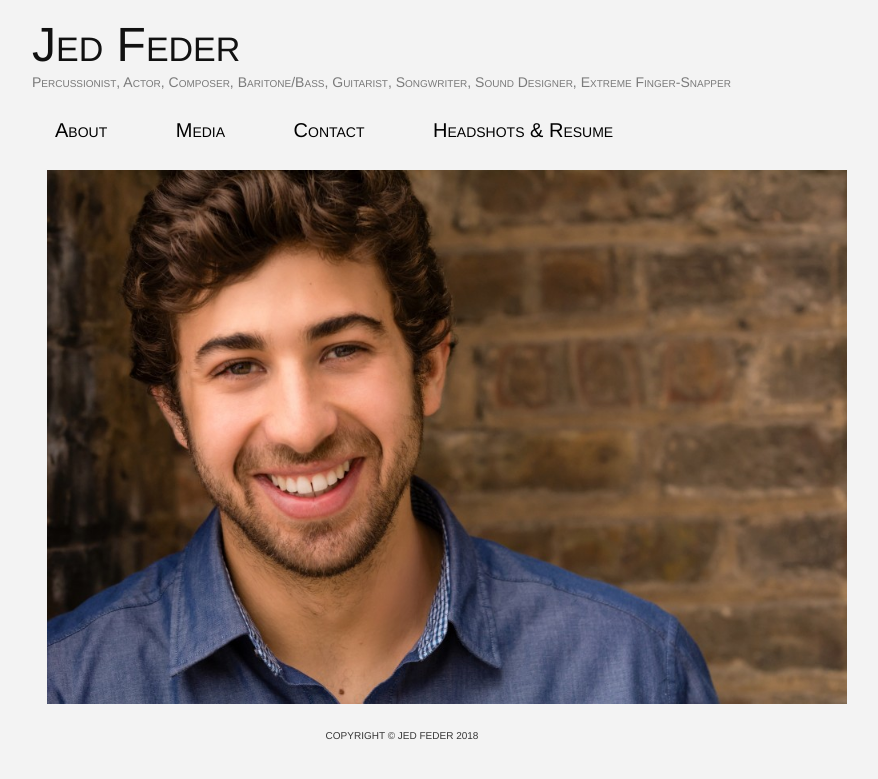
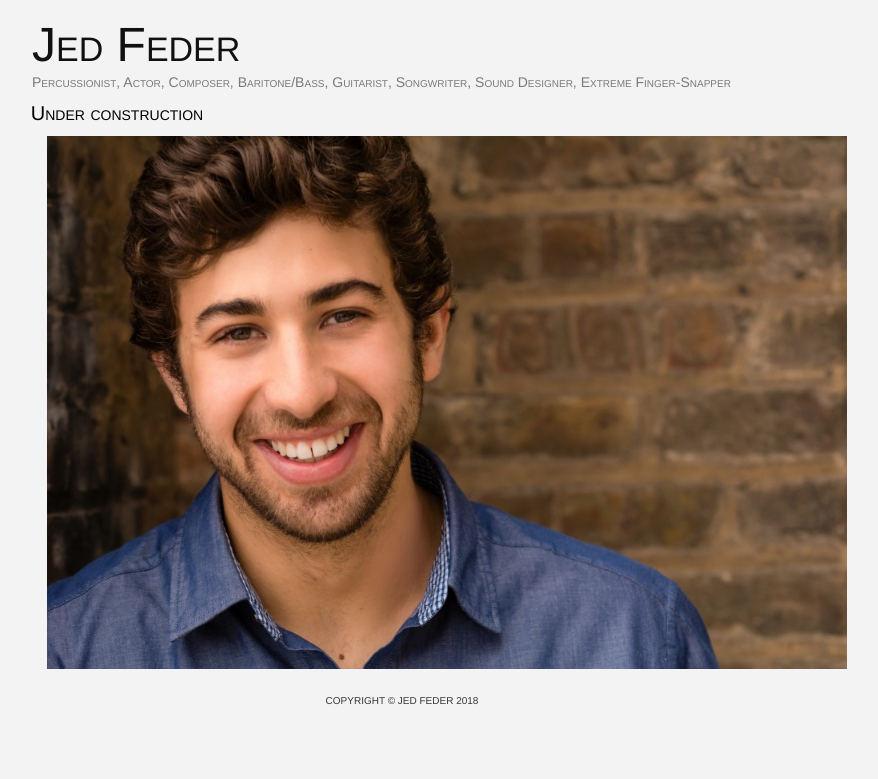
Before and after one commit to jedfeder/jedfeder.github.io, a Jekyll site: the page built from index.html, in a window 1280 px wide. Shown: the top 779 px of the page, without its empty margins (238-1116 px from the left). Built offline with Jekyll 4.4.1, drawn with Linux system fonts in a browser that asks for light colours.

Commit message:
Add 'under construction' label

```diff
--- a/_includes/nav.html
+++ b/_includes/nav.html
@@ -1,9 +1,10 @@
 <nav id="access">
   <ul id="nav">
-    <li><a href="/about">About</a></li>
+    <!-- <li><a href="/about">About</a></li> -->
     <!-- <li><a href="/news">News</a></li> -->
-    <li><a href="/media">Media</a></li>
+    <!-- <li><a href="/media">Media</a></li>
     <li><a href="/contact">Contact</a></li>
-    <li><a href="/headshotresume">Headshots &amp; Resume</a></li>
+    <li><a href="/headshotresume">Headshots &amp; Resume</a></li> -->
+    <li>Under construction</li>
   </ul>
 </nav>
--- a/css/main.css
+++ b/css/main.css
@@ -540,7 +540,7 @@ a:hover {
 #access {
 
 
-    overflow:hidden;
+    /*overflow:hidden;*/
     width: 100%;
     /*
     background: #222; /* Show a solid color for older browsers
```
